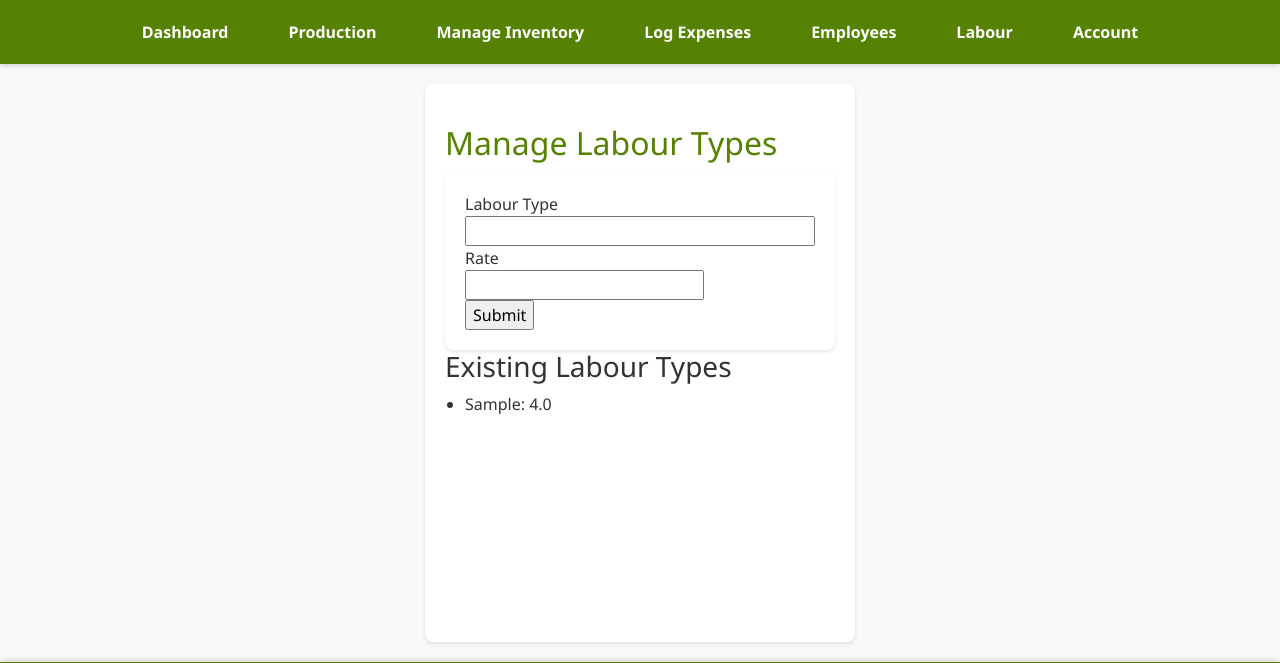
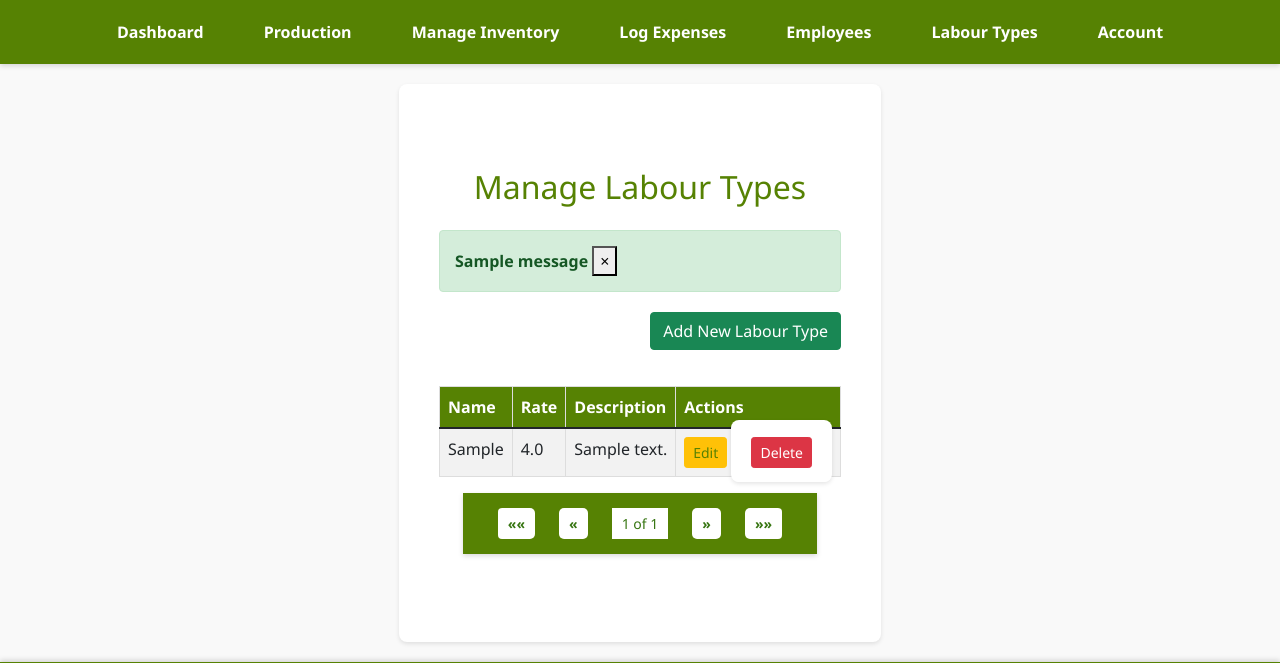
Before and after one commit to Chirchir-Dan/teafarm_pro, a Flask app: page /farmer/manage_labour in a window 1280 px wide. Shown: the top 663 px of the page. Run offline with Flask 3, Linux system fonts and the light colour scheme; a user stored in the database is signed in; tables that the repository leaves empty hold one stand-in row (values such as "Sample post"); one stand-in notice (Sample message) is shown; some libraries are stand-ins or nearby versions.

Commit message:
completely reworked the labour management logic

```diff
--- a/requirements.txt
+++ b/requirements.txt
@@ -1,3 +1,4 @@
+flask-paginate==0.8.1
 alembic==1.14.0
 blinker==1.9.0
 click==8.1.7
--- a/web_dynamic/forms/farmer_forms.py
+++ b/web_dynamic/forms/farmer_forms.py
@@ -60,10 +60,16 @@
 
 
 class LabourForm(FlaskForm):
-    labour_type = StringField('Labour Type', validators=[DataRequired()])
-    description = StringField('Description', validators=[Optional(), Length(max=128)])
+    type = StringField('Labour Type', validators=[DataRequired()])
+    description = TextAreaField('Description', validators=[Optional(), Length(max=128)])
     rate = DecimalField('Rate', places=2, validators=[DataRequired()])
     submit = SubmitField('Submit')
+
+    def validate_labour_type(self, field):
+        """Ensure that the labour type is unique."""
+        type = field.data.strip()
+        if Labour.query.filter_by(type=type).first():
+            raise ValidationError(f"Labour type '{type}' already exists.")
 
 
 class AssignTaskForm(FlaskForm):
--- a/web_dynamic/routes/farmer_routes.py
+++ b/web_dynamic/routes/farmer_routes.py
@@ -35,6 +35,7 @@
 from werkzeug.security import generate_password_hash
 from sqlalchemy import func
 from math import ceil
+from flask_paginate import Pagination, get_page_parameter
 
 farmer_bp = Blueprint('farmer_bp', __name__)
 
@@ -594,20 +595,20 @@
     """Create new labour types and rates"""
     form = LabourForm()
     if form.validate_on_submit():
-        labour_type = form.labour_type.data.strip()
+        type = form.type.data.strip()
         description = form.description.data.strip()
         rate = form.rate.data
         farmer_id = current_user.id
 
-        existing_labour = Labour.query.filter_by(type=labour_type,
+        existing_labour = Labour.query.filter_by(type=type,
                 farmer_id=farmer_id).first()
         if existing_labour:
-            flash('Labour type already exists.', 'error')
-            return redirect(url_for('farmer_bp.create_labour'))
+            flash(f"Labour type '{type}' already exists.", 'error')
+            return redirect(url_for('farmer_bp.manage_labour'))
 
         try:
             new_labour = Labour(
-                type=labour_type,
+                type=type,
                 description=description,
                 rate=rate,
                 farmer_id=farmer_id
@@ -615,40 +616,64 @@
             db.session.add(new_labour)
             db.session.commit()
 
-            flash("Labour type '{labour_type}' created successfully!", "success")
-            return redirect(url_for('farmer_bp.dashboard'))
+            flash(f"Labour type '{type}' created successfully!", "success")
+            return redirect(url_for('farmer_bp.manage_labour'))
         except Exception as e:
             db.session.rollback()
-            flash(f"An error occured while creating the labour type: {str(e)}",
-                    "error")
+            flash(f"An error occured while creating the labour type: {str(e)}", "error")
             return redirect(url_for('farmer_bp.create_labour'))
 
-    return render_template('farmer/create_labour.html', form=form)
+
+        # If there are errors, display them to the user
+        for field, errors in form.errors.items():
+            for error in errors:
+                flash(error, 'error')
+
+    return render_template('farmer/labour_manage.html', form=form)
 
 
-@farmer_bp.route('/manage_labour', methods=['GET', 'POST'])
+@farmer_bp.route('/manage_labour', methods=['GET'])
 @login_required
 def manage_labour():
     """Manage existing labour types"""
     form = LabourForm()
-    labours = Labour.query.all()
+    farmer_id = current_user.id
 
-    if form.validate_on_submit():
-        labour_type = form.labour_type.data
-        rate = form.rate.data
+    # Pagination setup
+    page = request.args.get(get_page_parameter(), type=int, default=1)
+    per_page = 10
 
-        # Check if labour type exists
-        existing_labour = Labour.query.filter_by(type=labour_type).first()
-        if existing_labour:
-            # Update existing labour type
-            existing_labour.rate = rate
-            db.session.commit()
-            flash('Labour type updated successfully!', 'success')
-            return redirect(url_for('farmer_bp.manage_labour'))
-
-        flash('Labour type not found.', 'error')
+    labour_query = Labour.query.filter_by(farmer_id=farmer_id).order_by(Labour.updated_at.desc())
+    labours = labour_query.paginate(page=page, per_page=per_page, error_out=False)
 
     return render_template(
-        'farmer/manage_labour.html',
+        'farmer/labour_manage.html',
         form=form,
-        labours=labours)
+        labours=labours.items,
+        pagination=labours,
+    )
+
+@farmer_bp.route('/edit_labour/<string:labour_id>', methods=['GET', 'POST'])
+@login_required
+def edit_labour(labour_id):
+    """Edit an existing labour type"""
+    labour = Labour.query.filter_by(id=labour_id, farmer_id=current_user.id).first_or_404()
+    form = LabourForm(obj=labour)
+    if form.validate_on_submit():
+        labour.type = form.type.data.strip()
+        labour.rate = form.rate.data
+        labour.description = form.description.data
+        db.session.commit()
+        flash(f"Labour type '{labour.type}' updated successfully!", "success")
+        return redirect(url_for('farmer_bp.manage_labour'))
+    return render_template('farmer/labour_update.html', form=form, labour=labour)
+
+@farmer_bp.route('/delete_labour/<string:labour_id>', methods=['POST'])
+@login_required
+def delete_labour(labour_id):
+    """Delete a labour type"""
+    labour = Labour.query.filter_by(id=labour_id, farmer_id=current_user.id).first_or_404()
+    db.session.delete(labour)
+    db.session.commit()
+    flash(f"Labour type '{labour.type}' deleted successfully!", "success")
+    return redirect(url_for('farmer_bp.manage_labour'))
--- a/web_dynamic/templates/farmer/create_labour.html
+++ b/web_dynamic/templates/farmer/create_labour.html
@@ -5,8 +5,8 @@
   <form method="POST" action="{{ url_for('farmer_bp.create_labour') }}">
     {{ form.hidden_tag() }}
     <div>
-      {{ form.labour_type.label }}<br>
-      {{ form.labour_type(size=32) }}
+      {{ form.type.label }}<br>
+      {{ form.type(size=32) }}
     </div>
     <div>
       {{ form.description.label }}<br>
--- /dev/null
+++ b/web_dynamic/templates/farmer/labour_manage.html
@@ -0,0 +1,131 @@
+{% extends "shared/base.html" %}
+
+{% block content %}
+<div class="container mt-4">
+    <h2 class="text-center mb-4">Manage Labour Types</h2>
+
+    <!-- Success and Error messages -->
+    {% with messages = get_flashed_messages(with_categories=true) %}
+        {% if messages %}
+            <div class="alert alert-dismissible fade show {% if 'error' in messages[0][0] %}alert-danger{% else %}alert-success{% endif %}" role="alert">
+                <strong>{{ messages[0][1] }}</strong>
+                <button type="button" class="close" data-dismiss="alert" aria-label="Close">
+                    <span aria-hidden="true">&times;</span>
+                </button>
+            </div>
+        {% endif %}
+    {% endwith %}
+
+    <!-- Button to toggle Add Labour Type Form -->
+    <div class="d-flex justify-content-end mb-3">
+        <button class="btn btn-success" onclick="toggleAddLabourForm()">Add New Labour Type</button>
+    </div>
+
+    <!-- Add Labour Form (hidden by default) -->
+    <div id="add-labour-form" class="card p-4 mb-4" style="display: none;">
+        <h4>Add New Labour Type</h4>
+        <form method="POST" action="{{ url_for('farmer_bp.create_labour') }}">
+            {{ form.hidden_tag() }}
+            <div class="form-group">
+                {{ form.type.label }}<br>
+                {{ form.type(class="form-control") }}
+            </div>
+            <div class="form-group">
+                {{ form.rate.label }}<br>
+                {{ form.rate(class="form-control") }}
+            </div>
+            <div class="form-group">
+                {{ form.description.label }}<br>
+                {{ form.description(class="form-control") }}
+            </div>
+            <div class="form-group mt-3">
+                {{ form.submit(class="btn btn-primary") }}
+            </div>
+        </form>
+    </div>
+
+    {% if not labours %}
+      <div class="alert alert-warning" role="alert">
+        No labour types found. Please add some labour types.
+      </div>
+    {% else %}
+        <!-- Labour Types Table -->
+        <div class="table-responsive">
+            <table class="table table-striped">
+                <thead class="thead-dark">
+                    <tr>
+                        <th>Name</th>
+                        <th>Rate</th>
+                        <th>Description</th>
+                        <th>Actions</th>
+                    </tr>
+                </thead>
+              <tbody>
+                    {% for labour in labours %}
+                    <tr>
+                        <td>{{ labour.type }}</td>
+                        <td>{{ labour.rate }}</td>
+                        <td>{{ labour.description }}</td>
+                        <td>
+                            <a href="{{ url_for('farmer_bp.edit_labour', labour_id=labour.id) }}" class="btn btn-warning btn-sm">Edit</a>
+                            <form action="{{ url_for('farmer_bp.delete_labour', labour_id=labour.id) }}" method="POST" style="display:inline;">
+                                {{ form.hidden_tag() }}
+                                <button type="submit" class="btn btn-danger btn-sm" onclick="return confirm('Are you sure you want to delete this labour type?');">Delete</button>
+                            </form>
+                        </td>
+                    </tr>
+                    {% endfor %}
+                </tbody>
+            </table>
+        </div>
+    {% endif %}
+    <!-- Pagination -->
+    {% if pagination %}
+    <div class="d-flex justify-content-center">
+        <nav aria-label="Page navigation">
+            <ul class="pagination">
+                <!-- First Page -->
+                <li class="page-item {% if not pagination.has_prev %}disabled{% endif %}">
+                    <a class="page-link" href="{{ url_for('farmer_bp.manage_labour', page=1) }}" aria-label="First">
+                        <span aria-hidden="true">&laquo;&laquo;</span>
+                    </a>
+                </li>
+                <!-- Previous Page -->
+                <li class="page-item {% if not pagination.has_prev %}disabled{% endif %}">
+                    <a class="page-link" href="{{ url_for('farmer_bp.manage_labour', page=pagination.prev_num) }}" aria-label="Previous">
+                        <span aria-hidden="true">&laquo;</span>
+                    </a>
+                </li>
+
+                <!-- Centered Page Numbers -->
+                <li class="page-item disabled">
+                    <span class="page-link">{{ pagination.page }} of {{ pagination.pages }}</span>
+                </li>
+
+                <!-- Next Page -->
+                <li class="page-item {% if not pagination.has_next %}disabled{% endif %}">
+                    <a class="page-link" href="{{ url_for('farmer_bp.manage_labour', page=pagination.next_num) }}" aria-label="Next">
+                        <span aria-hidden="true">&raquo;</span>
+                    </a>
+                </li>
+                <!-- Last Page -->
+                <li class="page-item {% if not pagination.has_next %}disabled{% endif %}">
+                    <a class="page-link" href="{{ url_for('farmer_bp.manage_labour', page=pagination.pages) }}" aria-label="Last">
+                        <span aria-hidden="true">&raquo;&raquo;</span>
+                    </a>
+                </li>
+            </ul>
+        </nav>
+    </div>
+    {% endif %}
+
+</div>
+
+<script>
+    function toggleAddLabourForm() {
+        const form = document.getElementById('add-labour-form');
+        form.style.display = form.style.display === 'none' ? 'block' : 'none';
+    }
+</script>
+
+{% endblock %}
--- a/web_dynamic/templates/farmer/manage_labour.html
+++ /dev/null
@@ -1,26 +0,0 @@
-{% extends "shared/base.html" %}
-
-{% block content %}
-  <h2>Manage Labour Types</h2>
-  <form method="POST" action="{{ url_for('farmer_bp.manage_labour') }}">
-    {{ form.hidden_tag() }}
-    <div>
-      {{ form.labour_type.label }}<br>
-      {{ form.labour_type(size=32) }}
-    </div>
-    <div>
-      {{ form.rate.label }}<br>
-      {{ form.rate() }}
-    </div>
-    <div>
-      {{ form.submit() }}
-    </div>
-  </form>
-
-  <h3>Existing Labour Types</h3>
-  <ul>
-    {% for labour in labours %}
-      <li>{{ labour.type }}: {{ labour.rate }}</li>
-    {% endfor %}
-  </ul>
-{% endblock %}
--- a/web_dynamic/templates/shared/base.html
+++ b/web_dynamic/templates/shared/base.html
@@ -29,15 +29,10 @@
 
 		    <li><a href="{{ url_for('farmer_bp.list_employees') }}">Employees</a></li>
 
-		    <!-- Dropdown for Labour -->
-		    <li class="dropdown">
-                        <a href="javascript:void(0)" class="dropbtn">Labour</a>
-                        <div class="dropdown-content">
-                            <a href="{{ url_for('farmer_bp.create_labour') }}">Add Labour</a>
-			    <a href="{{ url_for('farmer_bp.assign_task') }}">Assign Task</a>
-		            <a href="{{ url_for('farmer_bp.manage_labour') }}">Manage Labour</a>
-                        </div>
-                    </li>
+            <li>
+                <a href="{{ url_for('farmer_bp.manage_labour') }}">Labour Types</a>
+            </li>
+
 
 		    <!-- Dropdown for Account -->
                     <li class="dropdown">
--- a/web_static/styles/dashboard.css
+++ b/web_static/styles/dashboard.css
@@ -258,7 +258,7 @@
 }
 
 .flash.success {
-    background-color: #28a745; /* Green for success */
+    background-color: #0c4619; /* Green for success */
 }
 
 .flash.danger {
@@ -284,6 +284,23 @@
     opacity: 1;
 }
 
+.flash .close-btn {
+    background: none;
+    border: none;
+    font-size: 18px;
+    font-weight: bold;
+    color: white;
+    cursor: pointer;
+    position: absolute;
+    top: 5px;
+    right: 10px;
+}
+
+.flash .close-btn:hover {
+    color: gold;
+}
+
+
 .alert-container {
   margin-top: 20px;
 }
@@ -305,3 +322,70 @@
   color: #721c24;
   border-color: #f5c6cb;
 }
+
+/* Flex container for buttons */
+.button-row {
+    display: flex;
+    justify-content: space-between; /* Distributes buttons evenly */
+    margin-top: 20px; /* Adds spacing above the buttons */
+    gap: 15px; /* Adds space between buttons */
+}
+
+.button-row button {
+    flex: 1;
+    max-width: 200px; /* Optional: limits button width */
+    padding: 12px 20px;
+    background-color: #568203;
+    color: white;
+    font-size: 16px;
+    border: none;
+    border-radius: 5px;
+    cursor: pointer;
+    transition: background-color 0.3s ease, transform 0.3s ease;
+}
+
+.button-row button:hover {
+    background-color: #568203;
+    transform: scale(1.05);
+}
+
+.d-flex.justify-content-center{
+    display: flex; /* Ensure the container behaves as a flexbox */
+    flex-direction: row;
+    width: 100%;
+    align-items: center; /* Vertically align items */
+    gap: 0px; /* Space between pagination elements */
+    padding: 0; /* Remove extra padding */
+    background: none; /* Remove any default background color */
+}
+
+.pagination {
+    display: flex; /* Ensure buttons are horizontally aligned */
+    flex-direction: row;
+    list-style: none;
+    padding: 0;
+    margin: 0;
+    align-items: center;
+}
+
+.pagination .page-link {
+    display: inline-block;
+    margin: 5px;
+    padding: 5px 10px;
+    color: rgb(54, 117, 17);
+    text-decoration: none;
+    font-size: 14px;
+    border: #dc3545;
+    transition: color 0.3s ease, transform 0.3s ease; /* Smooth hover effects */
+}
+
+.pagination .page-link:hover {
+    color: rgb(54, 117, 17);
+    transform: scale(1.1); /* Subtle zoom effect */
+}
+
+/* Disabled buttons */
+.pagination .page-item.disabled .page-link {
+    color: rgb(54, 117, 17);  */
+    cursor: :active;
+}
```
Also changed, not shown: web_dynamic/templates/farmer/labour_update.html (added, +23 -0 lines), 1 other file.
